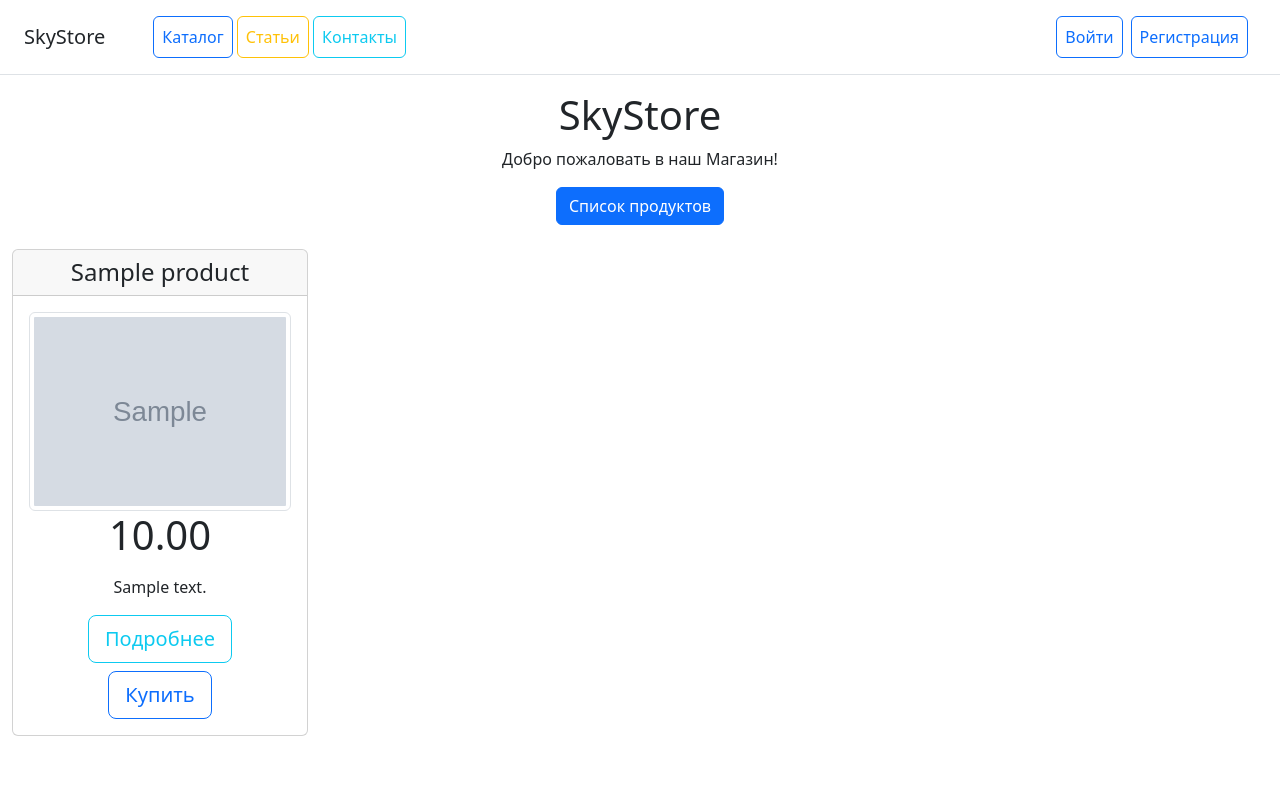
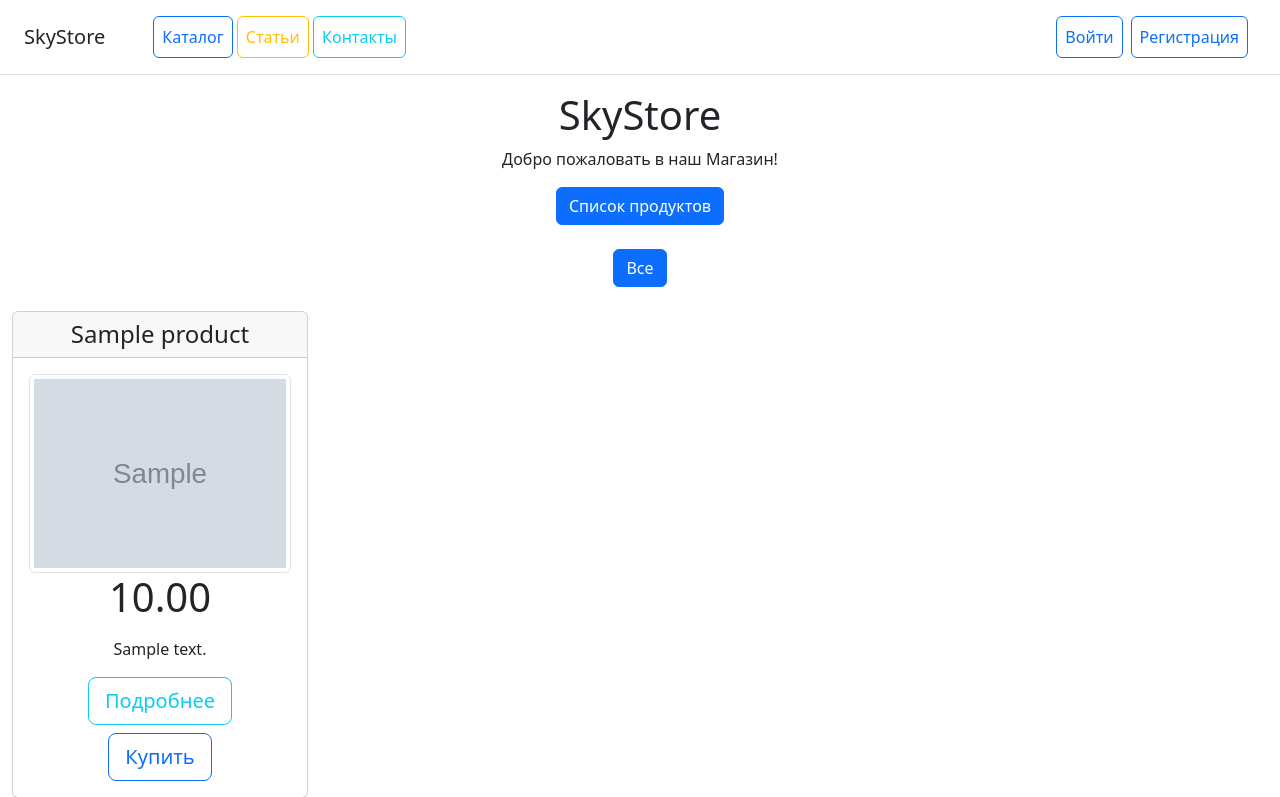
Before and after one commit to Gammpyr/online_store, a Django app: page /products/list/ in a window 1280 px wide. Shown: the top 797 px of the page. Run offline with Django 5.2, Linux system fonts and the light colour scheme; tables that the repository leaves empty hold one stand-in row (values such as "Sample post"); grey boxes marked "Sample" are stand-in pictures; parts of the project's set-up code (start-up, migrations or seed data) failed here and were passed over; some libraries are stand-ins or nearby versions.

Commit message:
update product_list.html (add category filters)

```diff
--- a/catalog/templates/catalog/product_list.html
+++ b/catalog/templates/catalog/product_list.html
@@ -5,6 +5,22 @@
 {% block content %}
 
 {% include 'catalog/header.html' %}
+
+<div class="row text-center mb-4">
+	<div class="col-md-12">
+		<div class="btn-group">
+			<a href="{% url 'catalog:product_list' %}"
+			   class="btn btn-outline-primary {% if not current_category %}active{% endif %}" aria-current="page">Все</a>
+			{% for category in categories %}
+			<a href="{% url 'catalog:product_category_list' category.id %}"
+			   class="btn btn-outline-primary {% if current_category and category.id == current_category.id %}active{% endif %}">
+				{{ category.name }}</a>
+			{% endfor %}
+		</div>
+	</div>
+</div>
+
+
 <div class="row text-center mx-auto">
 	{% for product in products %}
 	<div class="col-lg-3 col-md-4 col-sm-6 mb-4">
@@ -14,11 +30,13 @@
 			</div>
 			<div class="card-body">
 				{% if product.image %}
-					<img class="img-thumbnail rounded" style="max-width: 100%; max-height: 200px;" src={{product.image.url}} alt={{product.name}}>
+				<img class="img-thumbnail rounded" style="max-width: 100%; max-height: 200px;" src={{product.image.url}}
+					 alt={{product.name}}>
 				{% endif %}
 				<h1 class="card-title pricing-card-title">{{product.price}}</h1>
 				<p>{{product.description|linebreaks|truncatechars:100}}</p>
-				<a class="btn btn-lg btn-block  btn-outline-info" href="{% url 'catalog:product_detail' product.pk %}" role="button">Подробнее</a><br>
+				<a class="btn btn-lg btn-block  btn-outline-info" href="{% url 'catalog:product_detail' product.pk %}"
+				   role="button">Подробнее</a><br>
 				<button type="button" class="btn btn-lg btn-block btn-outline-primary mt-2">Купить</button>
 
 			</div>
```
